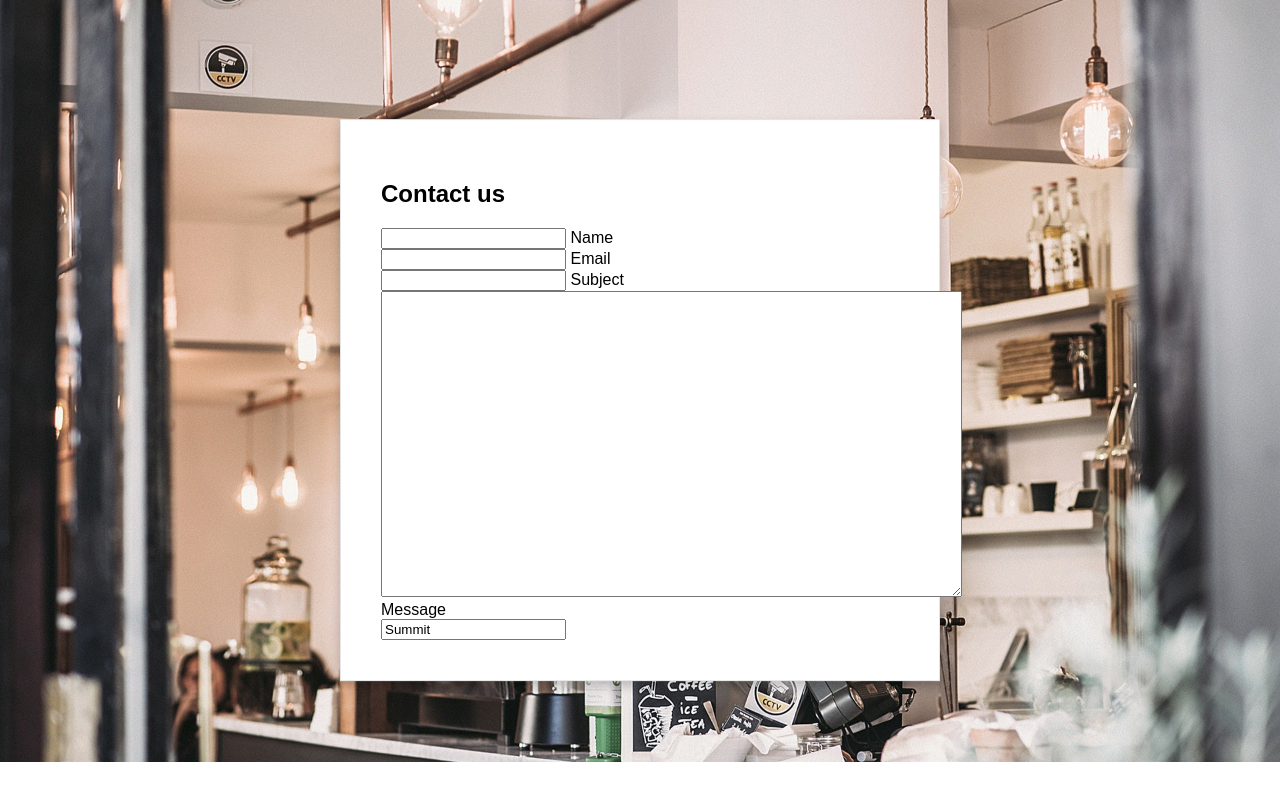
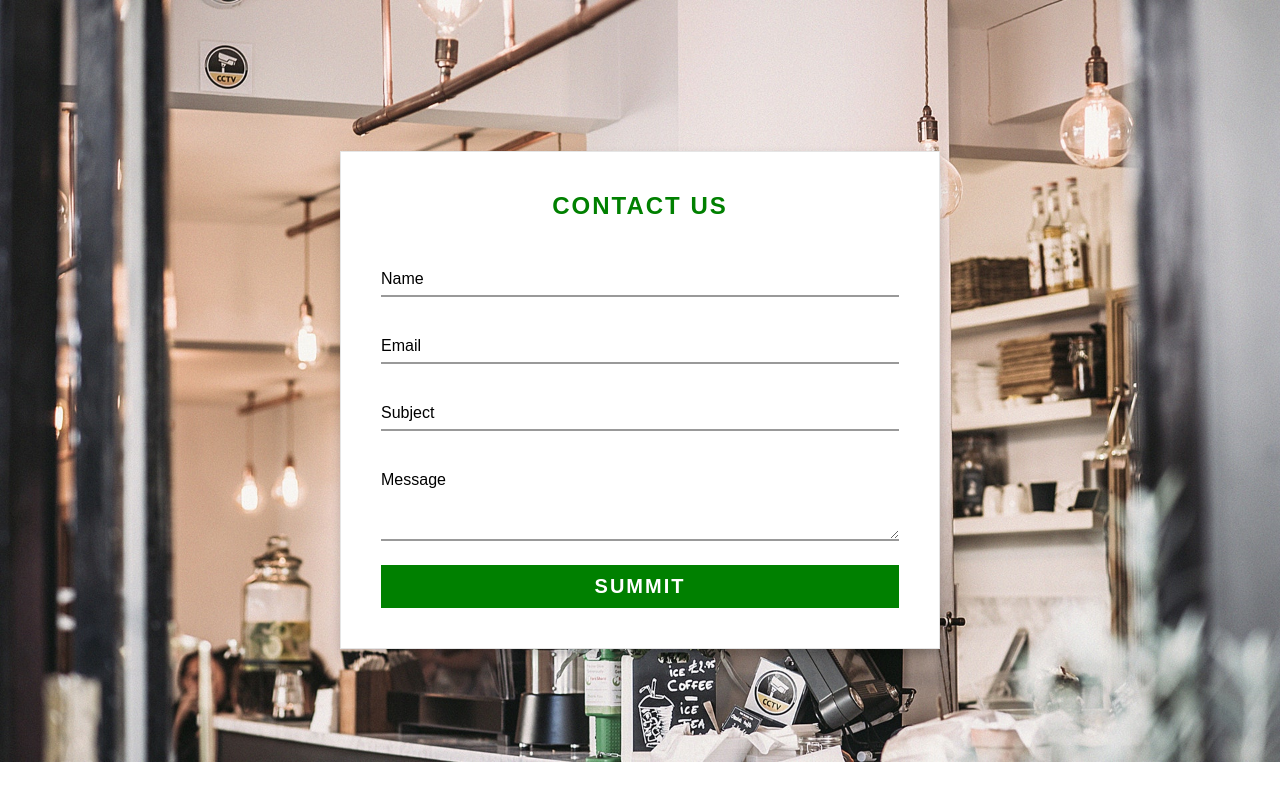
Before and after one commit to Isaacudoh/Contact-Form-Hover-button, a plain HTML site: page index.html in a window 1280 px wide. Drawn offline with Linux system fonts and the light colour scheme.

Commit message:
styled box content

```diff
--- a/style.css
+++ b/style.css
@@ -19,3 +19,68 @@
     box-shadow: 0 5px 10px rgb(0,0,0,0.2);
     border: 1px solid rgba(0,0,0,0.1);
 }
+
+.box h2{
+    margin: 0 0 40px;
+    padding: 0;
+    color: green;
+    text-transform: uppercase;
+    font-weight: bold;
+    letter-spacing: 2px;
+    text-align: center;
+}
+
+.box input{
+    padding: 10px 0;
+    margin-bottom: 30px;
+}
+
+.box textarea{
+    height: 80px;
+    padding: 10px 0;
+    margin-bottom: 40px;
+}
+
+.box input,
+.box textarea{
+    width: 100%;
+    box-sizing: border-box;
+    box-shadow: none;
+    outline: none;
+    border: none;
+    border-bottom: 2px solid #999;
+}
+
+.box textarea{
+    margin-bottom: 20px;
+}
+
+.box input[type="summit"]{
+    border-bottom: none;
+    cursor: pointer;
+    background: green;
+    color: #fff;
+    margin-bottom: 0;
+    text-transform: uppercase;
+    font-size: 20px;
+    font-weight: bold;
+    text-align: center;
+    letter-spacing: 2px;
+
+}
+
+.box input[type="summit"]:hover{
+    background: orangered;
+}
+
+.box form div{
+    position: relative;
+}
+
+.box form div label{
+    position: absolute;
+    top: 10px;
+    left: 0;
+    transition: .5s;
+    pointer-events: none;
+}
```
